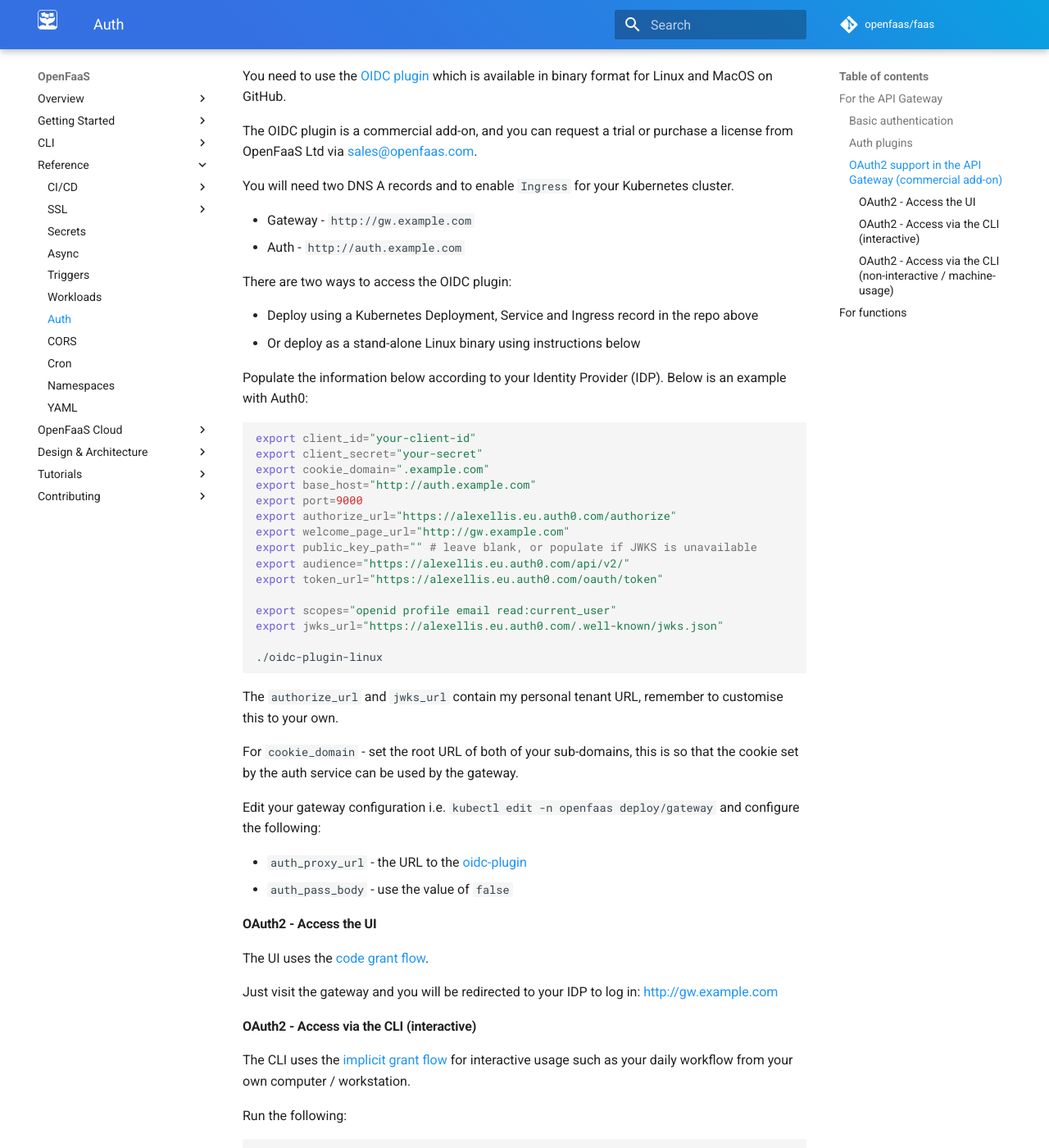
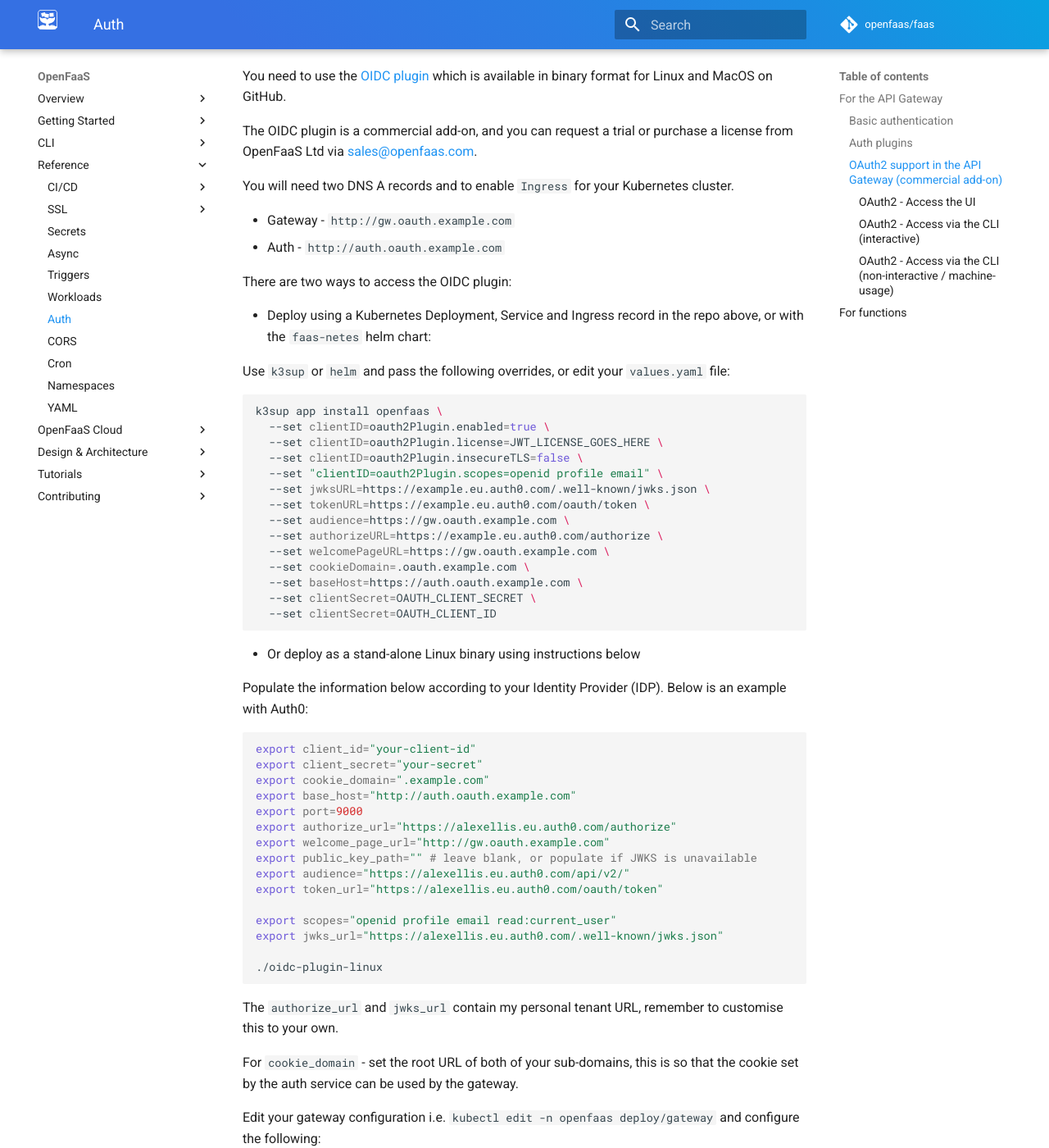
Before and after one commit to openfaas/docs, an MkDocs documentation site: the page built from docs/reference/authentication.md, in a window 1280 px wide and 1400 px high, scrolled down 1280 px. Shown: the whole window at 82% size. Built offline with MkDocs 1.6.1 and Material for MkDocs 9.7.7, drawn with Linux system fonts in a browser that asks for light colours; comment, search, counter and statistics services are not loaded; some of the changed text lies outside the part shown.

Commit message:
Give OAuth2 helm instructions and examples
This can be merged after the change to the chart, and then used
with helm or k3sup and --set or values.yaml to configure the
various settings required.

https://github.com/openfaas/faas-netes/pull/582

Signed-off-by: Alex Ellis (OpenFaaS Ltd) <alexellis2@gmail.com>

````diff
--- a/docs/reference/authentication.md
+++ b/docs/reference/authentication.md
@@ -43,48 +43,68 @@ The OIDC plugin is a commercial add-on, and you can request a trial or purchase
 
 You will need two DNS A records and to enable `Ingress` for your Kubernetes cluster.
 
-* Gateway - `http://gw.example.com`
-* Auth - `http://auth.example.com`
+* Gateway - `http://gw.oauth.example.com`
+* Auth - `http://auth.oauth.example.com`
 
 There are two ways to access the OIDC plugin:
 
-* Deploy using a Kubernetes Deployment, Service and Ingress record in the repo above
+* Deploy using a Kubernetes Deployment, Service and Ingress record in the repo above, or with the `faas-netes` helm chart:
+
+  Use `k3sup` or `helm` and pass the following overrides, or edit your `values.yaml` file:
+
+  ```sh
+  k3sup app install openfaas \
+    --set clientID=oauth2Plugin.enabled=true \
+    --set clientID=oauth2Plugin.license=JWT_LICENSE_GOES_HERE \
+    --set clientID=oauth2Plugin.insecureTLS=false \
+    --set "clientID=oauth2Plugin.scopes=openid profile email" \
+    --set jwksURL=https://example.eu.auth0.com/.well-known/jwks.json \
+    --set tokenURL=https://example.eu.auth0.com/oauth/token \
+    --set audience=https://gw.oauth.example.com \
+    --set authorizeURL=https://example.eu.auth0.com/authorize \
+    --set welcomePageURL=https://gw.oauth.example.com \
+    --set cookieDomain=.oauth.example.com \
+    --set baseHost=https://auth.oauth.example.com \
+    --set clientSecret=OAUTH_CLIENT_SECRET \
+    --set clientSecret=OAUTH_CLIENT_ID
+  ```
+
 * Or deploy as a stand-alone Linux binary using instructions below
 
-Populate the information below according to your Identity Provider (IDP). Below is an example with Auth0:
+  Populate the information below according to your Identity Provider (IDP). Below is an example with Auth0:
 
-```sh
-export client_id="your-client-id"
-export client_secret="your-secret"
-export cookie_domain=".example.com"
-export base_host="http://auth.example.com"
-export port=9000
-export authorize_url="https://alexellis.eu.auth0.com/authorize"
-export welcome_page_url="http://gw.example.com"
-export public_key_path="" # leave blank, or populate if JWKS is unavailable
-export audience="https://alexellis.eu.auth0.com/api/v2/"
-export token_url="https://alexellis.eu.auth0.com/oauth/token"
+  ```sh
+  export client_id="your-client-id"
+  export client_secret="your-secret"
+  export cookie_domain=".example.com"
+  export base_host="http://auth.oauth.example.com"
+  export port=9000
+  export authorize_url="https://alexellis.eu.auth0.com/authorize"
+  export welcome_page_url="http://gw.oauth.example.com"
+  export public_key_path="" # leave blank, or populate if JWKS is unavailable
+  export audience="https://alexellis.eu.auth0.com/api/v2/"
+  export token_url="https://alexellis.eu.auth0.com/oauth/token"
 
-export scopes="openid profile email read:current_user"
-export jwks_url="https://alexellis.eu.auth0.com/.well-known/jwks.json"
+  export scopes="openid profile email read:current_user"
+  export jwks_url="https://alexellis.eu.auth0.com/.well-known/jwks.json"
 
-./oidc-plugin-linux
-```
+  ./oidc-plugin-linux
+  ```
 
-The `authorize_url` and `jwks_url` contain my personal tenant URL, remember to customise this to your own.
+  The `authorize_url` and `jwks_url` contain my personal tenant URL, remember to customise this to your own.
 
-For `cookie_domain` - set the root URL of both of your sub-domains, this is so that the cookie set by the auth service can be used by the gateway.
+  For `cookie_domain` - set the root URL of both of your sub-domains, this is so that the cookie set by the auth service can be used by the gateway.
 
-Edit your gateway configuration i.e. `kubectl edit -n openfaas deploy/gateway` and configure the following:
+  Edit your gateway configuration i.e. `kubectl edit -n openfaas deploy/gateway` and configure the following:
 
-* `auth_proxy_url` - the URL to the [oidc-plugin](https://github.com/alexellis/oidc-plugin-dist)
-* `auth_pass_body` - use the value of `false`
+  * `auth_proxy_url` - the URL to the [oidc-plugin](https://github.com/alexellis/oidc-plugin-dist)
+  * `auth_pass_body` - use the value of `false`
 
 #### OAuth2 - Access the UI
 
 The UI uses the [code grant flow](https://oauth.net/2/grant-types/authorization-code/).
 
-Just visit the gateway and you will be redirected to your IDP to log in: http://gw.example.com
+Just visit the gateway and you will be redirected to your IDP to log in: http://gw.oauth.example.com
 
 #### OAuth2 - Access via the CLI (interactive)
 
@@ -95,7 +115,7 @@ Run the following:
 ```sh
 faas-cli auth \
   --auth-url https://tenant0.eu.auth0.com/authorize \
-  --audience http://gw.example.com \
+  --audience http://gw.oauth.example.com \
   --client-id "${OAUTH_CLIENT_ID}"
 ```
 
@@ -121,7 +141,7 @@ faas-cli auth \
   --auth-url https://tenant0.eu.auth0.com/oauth/token \
   --client-id "${OAUTH_CLIENT_ID}" \
   --client-secret "${OAUTH_CLIENT_SECRET}"\
-  --audience http://gw.example.com
+  --audience http://gw.oauth.example.com
 ```
 
 You will receive a token on the command-line, export it with `export TOKEN=""`.
````
